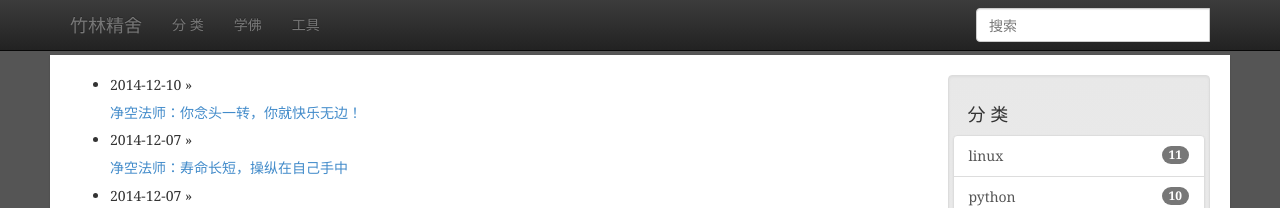
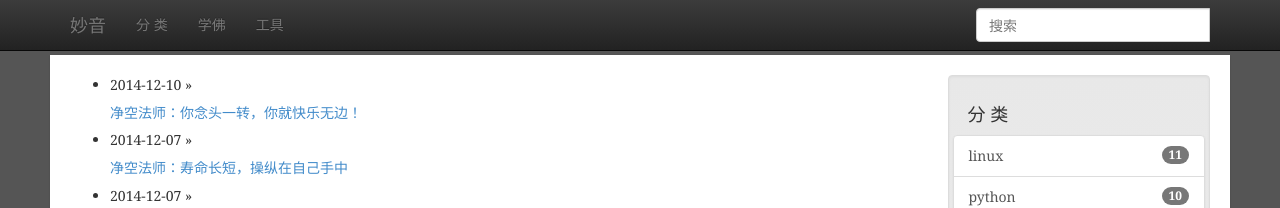
Before and after one commit to miaoyin/blog-old, a Jekyll site: the page built from index.html, in a window 1280 px wide. Shown: the top 208 px of the page. Built offline with Jekyll 4.4.1, drawn with Linux system fonts in a browser that asks for light colours; Markdown is read by kramdown in place of the engine named in the settings; the list of posts is cut into pages by our own code.

Commit message:
博客发布

```diff
--- a/_config.yml
+++ b/_config.yml
@@ -1,4 +1,4 @@
-name: 竹林精舍
+name: 妙音
 markdown: redcarpet
 #pygments: true         #语法高亮
 highlighter: "pygments"
--- a/_layouts/header.html
+++ b/_layouts/header.html
@@ -38,7 +38,7 @@
       <div class="container">
         <!-- Brand and toggle get grouped for better mobile display -->
         <div class="navbar-header">
-          <a class="navbar-brand " href="{{site.baseurl}}/" >竹林精舍</a>
+          <a class="navbar-brand " href="{{site.baseurl}}/" >妙音</a>
         </div>
         <!-- Collect the nav links, forms, and other content for toggling -->
         <div class="collapse navbar-collapse">
--- a/index.html
+++ b/index.html
@@ -1,6 +1,6 @@
 ---
 layout: index
-title: 竹林精舍
+title: 妙音's blog
 ---
 
 <div id="home">
```
